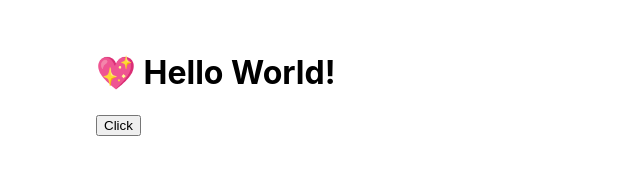
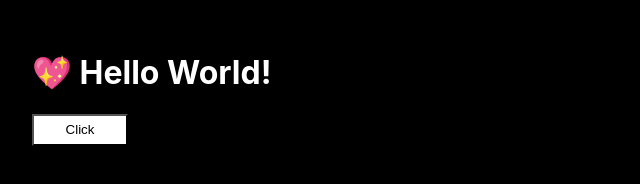
Before and after one commit to acousticclown/Electron-App, an Electron app: page src/index.html in a window 800 px wide. Both pictures are taken after a click on the button "Click". Shown: the whole page, without its empty margins (0-640 px from the left). Drawn offline with Linux system fonts and the light colour scheme.

Commit message:
made theme toggler

```diff
--- /dev/null
+++ b/src/action.js
@@ -0,0 +1,8 @@
+const clickToChangeBackground = document.querySelector('button')
+const body = document.querySelector('body')
+
+clickToChangeBackground.addEventListener("click", () => {
+    body.classList.toggle('clicked');
+    clickToChangeBackground.classList.toggle('clicked-btn');
+ }
+);
--- a/src/index.css
+++ b/src/index.css
@@ -1,6 +1,25 @@
 body {
-  font-family: -apple-system, BlinkMacSystemFont, "Segoe UI", Roboto, Helvetica, Arial, sans-serif;
+  font-family: -apple-system, BlinkMacSystemFont, "Segoe UI", Roboto, Helvetica,
+    Arial, sans-serif;
   margin: auto;
-  max-width: 38rem;
+  /* max-width: 38rem; */
   padding: 2rem;
+  background-color: rgb(255, 255, 255);
+  color: rgb(0, 0, 0);
 }
+.click {
+  width: 6rem;
+  height: 2rem;
+  background-color: rgb(0, 0, 0);
+  color: rgb(255, 255, 255);
+}
+
+.clicked {
+  background-color: rgb(0, 0, 0);
+  color: rgb(255, 255, 255);
+}
+
+.clicked-btn {
+  background-color: rgb(255, 255, 255);
+  color: rgb(0, 0, 0);
+}
--- a/src/index.html
+++ b/src/index.html
@@ -1,12 +1,13 @@
 <!DOCTYPE html>
 <html>
   <head>
-    <meta charset="UTF-8">
+    <meta charset="UTF-8" />
     <title>My App</title>
-    <link rel="stylesheet" href="index.css">
+    <link rel="stylesheet" href="index.css" />
   </head>
   <body>
     <h1>💖 Hello World!</h1>
-    <button>Click</button>
+    <button class="click">Click</button>
+    <script src="action.js"></script>
   </body>
 </html>
--- a/src/index.js
+++ b/src/index.js
@@ -17,7 +17,7 @@ const createWindow = () => {
   mainWindow.loadFile(path.join(__dirname, 'index.html'));
 
   // Open the DevTools.
-  mainWindow.webContents.openDevTools();
+  /*mainWindow.webContents.openDevTools();*/
 };
 
 // This method will be called when Electron has finished
```
